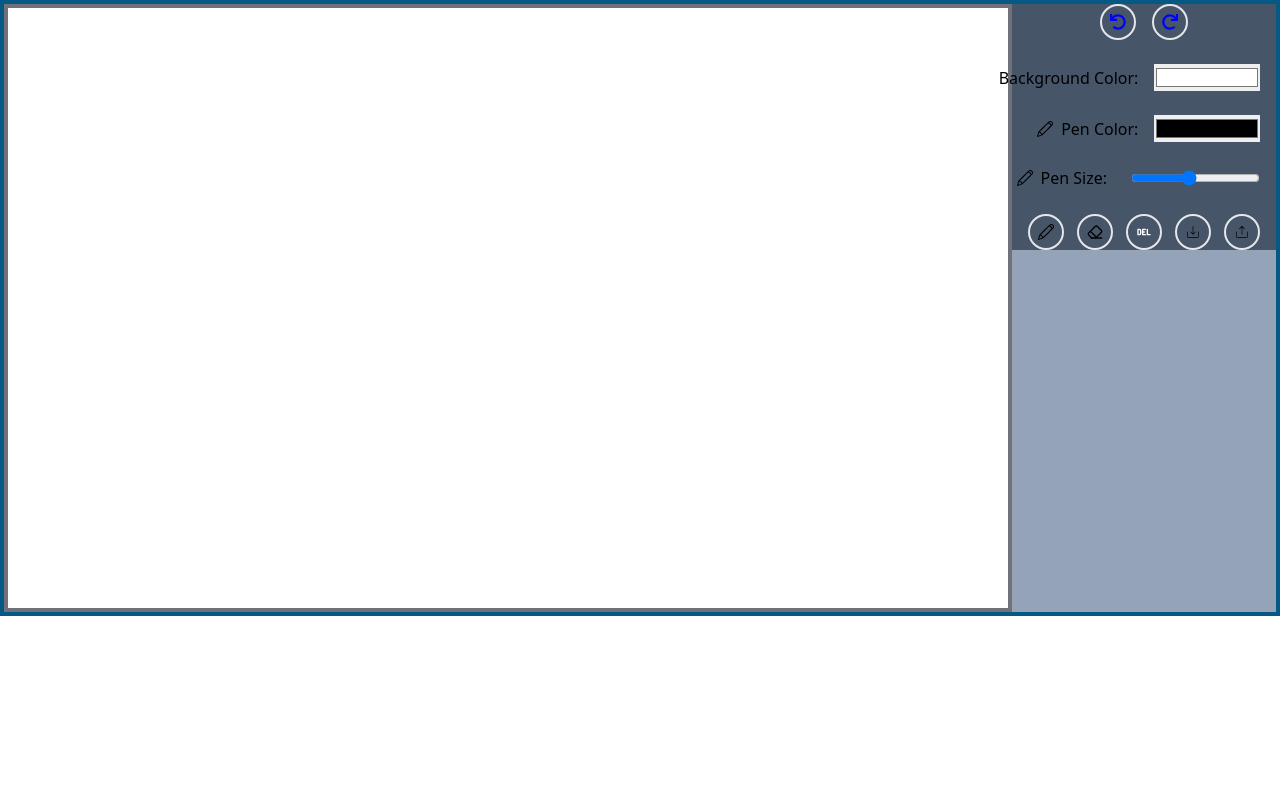
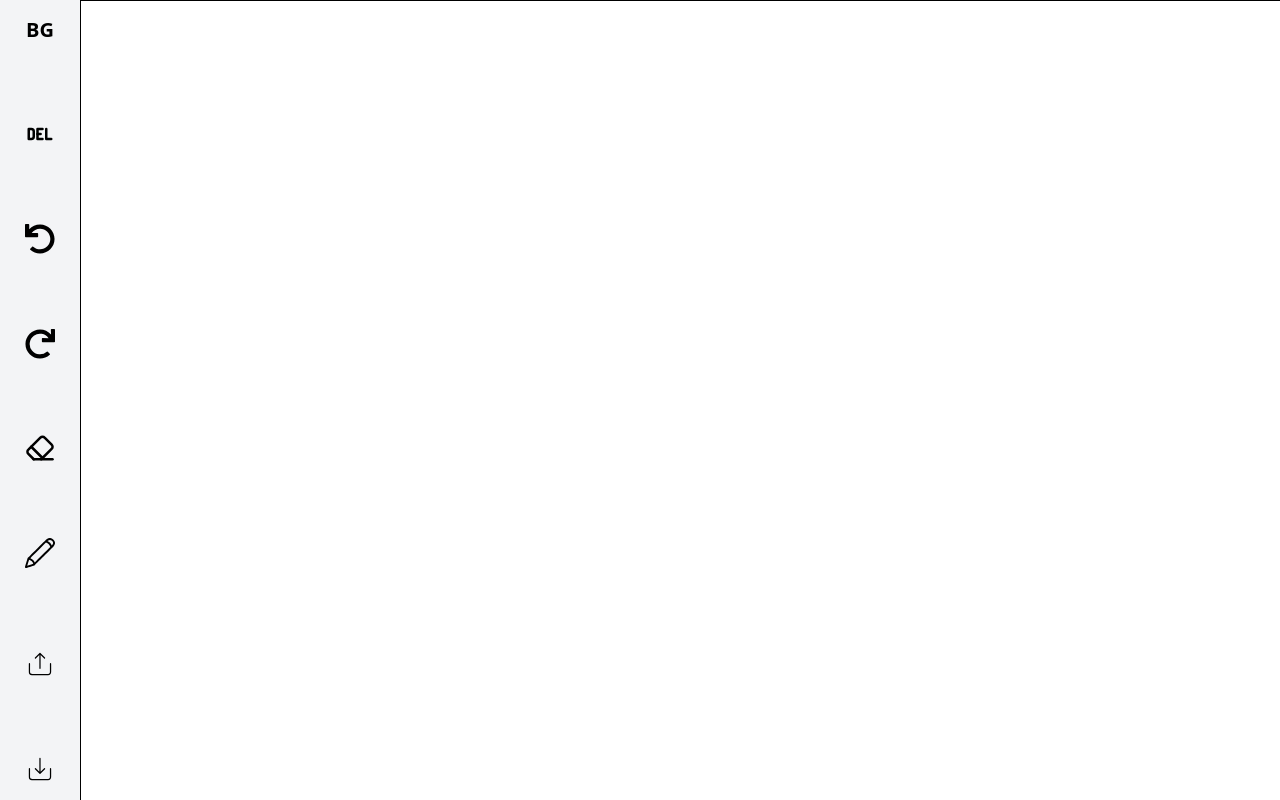
Before and after one commit to narminmammadova1/Canvas, a Next.js app: page / in a window 1280 px wide. Built offline with nearby package versions, Linux system fonts and the light colour scheme.

Commit message:
added touch functions

```diff
--- a/Components/Canvas/Canvas.tsx
+++ b/Components/Canvas/Canvas.tsx
@@ -1,9 +1,10 @@
+
 import React, { useEffect, useRef, useState } from 'react';
 import { SlPencil } from "react-icons/sl";
-import { FaUndo,FaRedo } from "react-icons/fa";
+import { FaUndo, FaRedo } from "react-icons/fa";
 import { LuEraser } from "react-icons/lu";
 import { TbHttpDelete } from "react-icons/tb";
-import { CiImport,CiExport } from "react-icons/ci";
+import { CiImport, CiExport } from "react-icons/ci";
 
 const Canvas = () => {
   const [isDrawing, setIsDrawing] = useState<boolean>(false);
@@ -12,23 +13,42 @@ const Canvas = () => {
   const [lastY, setLastY] = useState<number>(0);
   const [canvasColor, setCanvasColor] = useState<string>("#ffffff");
   const [brushColor, setBrushColor] = useState<string>("#000000");
-  const [brushSize, setBrushSize] = useState<number >(5);
+  const [brushSize, setBrushSize] = useState<number>(1);
   const [eraserSize, setEraserSize] = useState<number>(10);
   const [loading, setLoading] = useState<boolean>(false);
-const[ispen,setIspen]=useState<boolean>(false)
-const [modal,setModal]=useState<boolean>(false)
-const [isStart,setIsStart]=useState<boolean>(false)
-const [image, setImage] = useState <any >(null);
+  const [isPen, setIsPen] = useState<boolean>(false);
+  const [modal, setModal] = useState<boolean>(false);
+  const [isStart, setIsStart] = useState<boolean>(false);
+  const [image, setImage] = useState<any>(null);
   const [drawingHistory, setDrawingHistory] = useState<ImageData[]>([]);
   const [redoHistory, setRedoHistory] = useState<ImageData[]>([]);
   const canvasRef = useRef<HTMLCanvasElement>(null);
   const ctxRef = useRef<CanvasRenderingContext2D | null>(null);
+  const [windowWidth, setWindowWidth] = useState<number>(0);
+  const [windowHeight, setWindowHeight] = useState<number>(0);
+const [isPenColor,setIsPenColor]=useState(false)
+const [isBgColor,setIsBgColor]=useState(false)
+  useEffect(() => {
+    // Tarayıcıda olduğumuzu kontrol ediyoruz
+    if (typeof window !== 'undefined') {
+      setWindowWidth(window.innerWidth);
+      setWindowHeight(window.innerHeight);
 
+      const handleResize = () => {
+        setWindowWidth(window.innerWidth);
+        setWindowHeight(window.innerHeight);
+      };
 
+      window.addEventListener("resize", handleResize);
+      return () => {
+        window.removeEventListener("resize", handleResize);
+      };
+    }
+  }, []);
 
   useEffect(() => {
     const canvas = canvasRef.current;
-  ctxRef.current =  canvas &&canvas.getContext("2d");
+    ctxRef.current = canvas && canvas.getContext("2d");
 
     const savedCanvasColor = sessionStorage.getItem('canvasColor');
     const savedImageData = sessionStorage.getItem('canvasImageData');
@@ -36,20 +56,16 @@ useEffect(() => {
 
     if (savedCanvasColor) {
       setCanvasColor(savedCanvasColor);
-    if(canvas && ctx){
+      if (canvas && ctx) {
         ctx.fillStyle = savedCanvasColor;
         ctx.fillRect(0, 0, canvas.width, canvas.height);
-
       }
-
     } else {
       setCanvasColor("#ffffff");
-    const ctx = ctxRef.current;
-    if(ctx && canvas){
+      if (canvas && ctx) {
         ctx.fillStyle = "#ffffff";
         ctx.fillRect(0, 0, canvas.width, canvas.height);
       }
-
     }
 
     if (savedImageData) {
@@ -61,42 +77,39 @@ useEffect(() => {
     }
   }, []);
 
+  const startDrawing = (e: any) => {
+    // setIsPen(false)
+    if (canvasRef.current && ctxRef.current) {
+      setIsDrawing(true);
+      // const { offsetX, offsetY } = e.nativeEvent;
+      const { offsetX, offsetY } = e.touches ? e.touches[0] : e.nativeEvent;
+      setLastX(offsetX);
+      setLastY(offsetY);
+
+      ctxRef.current.beginPath();
+      ctxRef.current.moveTo(offsetX, offsetY);
+      ctxRef.current.lineWidth = brushSize;
+      ctxRef.current.strokeStyle = brushColor;
+      setIsStart(true);
+    }
+  };
+
+  const draw = (e: any) => {
+    if (!isDrawing || !canvasRef.current || !ctxRef.current) return;
+setIsPenColor(false)
+setIsBgColor(false)
+
+    // const { offsetX, offsetY } = e.nativeEvent;
+    const { offsetX, offsetY } = e.touches ? e.touches[0] : e.nativeEvent;
 
 
-
-
-
-
-
-
-  const startDrawing = (e:any) => {
-    setIsDrawing(true);
-    const { offsetX, offsetY } = e.nativeEvent;
-    setLastX(offsetX);
-    setLastY(offsetY);
-if(ctxRef.current ){
-  ctxRef.current.beginPath();
-  ctxRef.current.moveTo(offsetX, offsetY);
-  ctxRef.current.lineWidth = brushSize ;
-  ctxRef.current.strokeStyle = brushColor
-  setIsStart(true)
-
-}
-
-
-  };
-
-  const draw = (e:any) => {
-    if (!isDrawing) return;
-    const { offsetX, offsetY } = e.nativeEvent;
-    if (isEraser && ctxRef.current && canvasRef.current) {
+    if (isEraser && canvasRef.current) {
       ctxRef.current.clearRect(offsetX - eraserSize / 2, offsetY - eraserSize / 2, eraserSize, eraserSize);
       canvasRef.current.style.backgroundColor = canvasColor;
-setIsStart(true)
-}
-if(ispen) {
-      ctxRef.current?.lineTo(offsetX, offsetY);
-      ctxRef.current?.stroke();
+      setIsStart(true);
+    } else if (isPen) {
+      ctxRef.current.lineTo(offsetX, offsetY);
+      ctxRef.current.stroke();
     }
 
     setLastX(offsetX);
@@ -104,49 +117,35 @@ if(ispen) {
   };
 
   const stopDrawing = () => {
+    if (canvasRef.current && ctxRef.current) {
       setIsDrawing(false);
-
-    if(ctxRef.current && canvasRef.current){
       ctxRef.current.closePath();
-
       setDrawingHistory([
         ...drawingHistory,
         ctxRef.current.getImageData(0, 0, canvasRef.current.width, canvasRef.current.height),
       ]);
-
+      saveCanvasImage();
     }
-
-    saveCanvasImage();
   };
 
   const clearCanvas = () => {
-    const canvas = canvasRef.current;
-    const ctx = ctxRef.current;
-    if(ctx && canvas){
-
-      ctx.clearRect(0, 0, canvas.width, canvas.height);
-
-      ctx.fillStyle = "#ffffff";
-      ctx.fillRect(0, 0, canvas.width, canvas.height);
+    if (canvasRef.current && ctxRef.current) {
+      ctxRef.current.clearRect(0, 0, canvasRef.current.width, canvasRef.current.height);
+      ctxRef.current.fillStyle = "#ffffff";
+      ctxRef.current.fillRect(0, 0, canvasRef.current.width, canvasRef.current.height);
     }
-
 
     sessionStorage.removeItem("canvasColor");
     sessionStorage.removeItem("canvasImageData");
-
     setDrawingHistory([]);
-    setRedoHistory([])
-    setIsStart(false)
+    setRedoHistory([]);
+    setIsStart(false);
   };
-
-
-
 
   const undo = () => {
     if (drawingHistory.length > 0) {
       const lastState = drawingHistory[drawingHistory.length - 1];
       const ctx = ctxRef.current;
-
       ctx?.putImageData(lastState, 0, 0);
       setDrawingHistory(drawingHistory.slice(0, -1));
       setRedoHistory([lastState, ...redoHistory]);
@@ -156,94 +155,69 @@ if(ispen) {
   const redo = () => {
     if (redoHistory.length > 0) {
       const lastRedoState = redoHistory[0];
-      const canvas = canvasRef.current;
       const ctx = ctxRef.current;
-
       ctx?.putImageData(lastRedoState, 0, 0);
       setDrawingHistory([...drawingHistory, lastRedoState]);
       setRedoHistory(redoHistory.slice(1));
     }
   };
 
-
-
-
-
-
-
-
-  const changeBackgroundColor = (color:string) => {
-    const canvas = canvasRef.current;
-    const ctx = ctxRef.current;
-
+  const changeBackgroundColor = (color: string) => {
+    if (canvasRef.current && ctxRef.current) {
       setCanvasColor(color);
       sessionStorage.setItem('canvasColor', color);
-if(ctx && canvas){
-  ctx.fillStyle = color;
-  ctx?.fillRect(0, 0, canvas.width, canvas.height);
+      ctxRef.current.fillStyle = color;
+      ctxRef.current.fillRect(0, 0, canvasRef.current.width, canvasRef.current.height);
     }
-
   };
 
   const saveCanvasImage = () => {
-    const canvas = canvasRef.current;
-    const dataURL = canvas?.toDataURL("image/png") || "";
+    if (canvasRef.current) {
+      const dataURL = canvasRef.current.toDataURL("image/png");
       sessionStorage.setItem('canvasImageData', dataURL);
+    }
   };
 
   const eraser = () => {
     setIsEraser(true);
     setIsDrawing(false);
-    setIspen(false)
-
+    setIsPen(false);
   };
 
   const pencil = () => {
     setIsEraser(false);
-setIspen(true)
-
+    setIsPen(true);
+    setIsPenColor(true)
   };
 
+  const saveImage = () => {
+    if (canvasRef.current) {
+      const dataURL = canvasRef.current.toDataURL("image/png");
+      const a = document.createElement("a");
+      a.href = dataURL || "";
+      a.download = "canvas-image.png";
+      a.click();
+    }
+  };
 
-
-  const saveImage = () => {
+  const refreshPage = () => {
     const canvas = canvasRef.current;
     const ctx = ctxRef.current;
 
-
-    const dataURL = canvas?.toDataURL("image/png");
-
-    const a = document.createElement("a");
-    a.href = dataURL || "";
-    a.download = "canvas-image.png";
-
-
-    a.click();
-
-
-  };
-
-
-  const refreshPage = () => {
-
-
-    const canvas = canvasRef.current;
-    const ctx = ctxRef.current;
-if(canvas){    ctxRef.current = canvas.getContext("2d") ;
+    if (canvas && ctx) {
+      ctxRef.current = canvas.getContext("2d");
     }
 
     const savedCanvasColor = sessionStorage.getItem('canvasColor');
     const savedImageData = sessionStorage.getItem('canvasImageData');
 
-    if (savedCanvasColor && ctx && canvas) {
+    if (savedCanvasColor && canvas && ctx) {
       setCanvasColor(savedCanvasColor);
       ctx.fillStyle = savedCanvasColor;
       ctx.fillRect(0, 0, canvas.width, canvas.height);
     } else {
       setCanvasColor("#ffffff");
-      const ctx = ctxRef.current;
-if(ctx && canvas){
-
+      if (canvas && ctx) {
         ctx.fillStyle = "#ffffff";
         ctx.fillRect(0, 0, canvas.width, canvas.height);
       }
@@ -258,200 +232,88 @@ if(ctx && canvas){
     }
   };
 
+  const handleSave = async () => {
+    refreshPage();
+    saveImage();
+  };
 
-  const handleSave = async() => {
-    refreshPage()
+  return (
+    <div className="flex h-screen">
+      <div className="flex flex-col justify-between items-center bg-gray-100  w-[80px] px-4 py-4">
+<div className=' relative'>
+
+<button className="text-xl font-bold" onClick={()=>{
+  setIsBgColor(true)
+}}>
+        BG
+        </button>
+        {isBgColor && (<input type="color"
+          value={canvasColor}
+        onChange={(e) => changeBackgroundColor(e.target.value)}
+        className=' absolute top-6 right-[-10px]' />
+)}
+</div>
+
+<button className="text-xl" onClick={clearCanvas}>
+          <TbHttpDelete className="cursor-pointer" size={30} />
+        </button>
+        <button className="text-xl" onClick={undo}>
+          <FaUndo className="cursor-pointer" size={30} />
+        </button>
+        <button className="text-xl" onClick={redo}>
+          <FaRedo className="cursor-pointer" size={30} />
+        </button>
+        <button className="text-xl" onClick={eraser}>
+          <LuEraser className="cursor-pointer" size={30} />
+        </button>
 
 
-    setTimeout(() => {
-
-    setModal(true)
-
-   }, 100);
-
-  };
+        <div className=' relative'>
+        <button className="text-xl relative" onClick={pencil}>
+          <SlPencil className="cursor-pointer" size={30} />
+        </button>
+        {isPenColor && (<div>
+          <input type="color"
+          value={brushColor}
+         onChange={(e) => setBrushColor(e.target.value)}
+        className='  z-20  absolute  top-10 right-[-10px] ' />
+        <input type="range"
+        min="1"
+        max="50"
+          value={brushSize}
+         onChange={(e) => setBrushSize(Number(e.target.value))}
+        className='  z-20  absolute  top-16 w-12 right-[-10px] ' />
 
 
-  const handleImageUpload = (e:React.ChangeEvent<HTMLInputElement>) => {
-    const file = e.target.files?.[0];
+        </div>
 
-    if (file) {
-      const reader = new FileReader();
-      reader.onload = (event) => {
+        )}
 
-        const result=event.target?.result
+        </div>
 
-        if (typeof result === 'string'){  const img = new Image();
-          img.src = result
-          img.onload = () => {
-            setImage(img);
-          };
-        }
+        <button className="text-xl" onClick={handleSave}>
+          <CiExport className="cursor-pointer" size={30} />
+        </button>
+        <button className="text-xl" onClick={() => setModal(true)}>
+          <CiImport className="cursor-pointer" size={30} />
+        </button>
+      </div>
 
-
-
-
-      };
-
-      reader.readAsDataURL(file);
-    }
-
-    setLoading(true)
-  setTimeout(()=>{
-    setLoading(false)
-  },1000)
-  };
-
-  useEffect(() => {
-    const canvas = canvasRef.current;
-    const ctx = canvas?.getContext("2d");
-
-
-    if (image && canvas  ) {
-
-      ctx?.clearRect(0, 0, canvas.width, canvas.height);
-
-      ctx?.drawImage(image, 0, 0, canvas.width, canvas.height);
-    }
-  }, [image]);
-
-
-
-
-
-const disabledChange=isStart
-  return (
-    <div className='flex border-4 border-sky-800'>
+      <div className="canvas-container relative overflow-hidden flex-1">
         <canvas
-        className={`border-4 border-zinc-500 ${isEraser ? "cursor-eraser" : ispen ? "cursor-pen": ""} `}
           ref={canvasRef}
-        width={1000}
-        height={600}
+          width={windowWidth}
+          height={windowHeight}
+          style={{
+            border: "1px solid #000000",
+            backgroundColor: canvasColor,
+          }}
           onMouseDown={startDrawing}
           onMouseMove={draw}
           onMouseUp={stopDrawing}
           onMouseOut={stopDrawing}
         />
-      <div className="controls bg-slate-400 w-1/4">
-      <div className='controls2 bg-slate-600 flex flex-col justify-end items-end'>
-        <div className='flex  justify-center w-full gap-4 '>
-        <button  title="back" className='p-2 border-2 rounded-full' onClick={undo}><FaUndo color='blue' /></button>
-        <button  title="back" className='p-2 border-2 rounded-full' onClick={redo}><FaRedo color='blue' /></button>
       </div>
-      <div className='mb-6 mt-6 flex justify-end me-4 gap-4  w-full'>
-          <label
-           className='flex justify-start items-center gap-2'
-
-            htmlFor="colorPickerCanvas">Background Color: </label>
-          <input
-           title="change it before drawing"
-            className={`w-[40%] ${disabledChange ? "opacity-50 cursor-not-allowed" : ""}`}
-            type="color"
-            id="colorPickerCanvas"
-            value={canvasColor}
-            onChange={(e) => changeBackgroundColor(e.target.value)}
-            disabled={disabledChange}
-          />
-        </div>
-
-        <div className='mb-6 flex justify-end gap-4  me-4 w-full'>
-          <label className='flex justify-start items-center gap-2' htmlFor="colorPicker"><SlPencil />Pen Color: </label>
-          <input
-           title="change color"
-            className='w-[40%]'
-            type="color"
-            id="colorPicker"
-            value={brushColor}
-            onChange={(e) => setBrushColor(e.target.value)}
-          />
-        </div>
-
-        <div className='mb-6 me-4 flex justify-end gap-6'>
-          <label className='flex items-center justify-start gap-2' htmlFor="brushSize"><SlPencil />Pen Size: </label>
-          <input
-            type="range"
-            id="brushSize"
-            min="1"
-            max="10"
-            value={brushSize}
-            onChange={(e) => setBrushSize(Number(e.target.value))}
-          />
-        </div>
-
-        <div className='flex w-full justify-between px-4 '>
-        <button  title="draw" onClick={pencil} className='p-2 border-2 rounded-full'><SlPencil /></button>
-
-
-          <button  title="eraser" onClick={eraser} className='p-2 border-2 rounded-full'><LuEraser /></button>
-          <button  title="clear all" className='p-2 border-2 rounded-full' onClick={clearCanvas}><TbHttpDelete color='white' size={16} /></button>
-          <button
-           title="import image"
-           className='p-2 border-2 rounded-full  relative' >
-
-            <CiImport />
-            <input
-             className='w-8  rounded-full  top-0   right-0 cursor-pointer opacity-0  absolute' type="file"
-            //  accept="*/*"
-
-             accept="image/*"
-
-             onChange={handleImageUpload}    />
-
-          </button>
-
-
-          <button  title="save draft" className='p-2 border-2 rounded-full' onClick={handleSave}><CiExport />
-
-
-</button>
-        </div>
-
-
-      </div>
-
-
-        {isEraser && (
-          <div className="mb-6 mt-4 flex justify-start gap-6 ms-6 ">
-            <label className="flex items-center justify-start gap-2" htmlFor="eraserSize"><LuEraser />Eraser Size </label>
-            <input
-              type="range"
-              id="eraserSize"
-              min="10"
-              max="100"
-              value={eraserSize}
-              onChange={(e) => setEraserSize(Number(e.target.value))}
-            />
-          </div>
-        )}
-      </div>
-
-
-      {loading && (
-        <div className="loading-overlay z-50 fixed top-0 left-0 w-full h-full flex justify-center items-center bg-gray-600 opacity-50">
-          <div className="spinner border-t-4 border-blue-500 border-solid rounded-full w-16 h-16 animate-spin"></div>
-        </div>
-      )}
-
-{modal && (
-  <div className='bg-gray-400 fixed flex justify-center items-center top-0 right-0 w-full min-h-full bg-opacity-50'>
-    <div className='w-[30%] h-[150px] flex justify-center items-center rounded-md bg-black '>
-      <div className='flex gap-4  m-auto'>
-        <button onClick={()=>{saveImage()
-        setLoading(true)
-        setTimeout(()=>{
-
-          setModal(false)
-          setLoading(false)
-        },1000)
-        //
-
-        } } className=' w-28 h-8 rounded-md bg-white'>Save image</button>
-        <button onClick={()=>{setModal(false)}} className='  w-28 h-8  rounded-md bg-red-600'>Cancel</button>
-      </div>
-    </div>
-  </div>
-)}
-
     </div>
   );
 };
```
Also changed, not shown: styles/globals.css (+11 -0 lines). Lines whose indentation alone changed are shown as unchanged.
